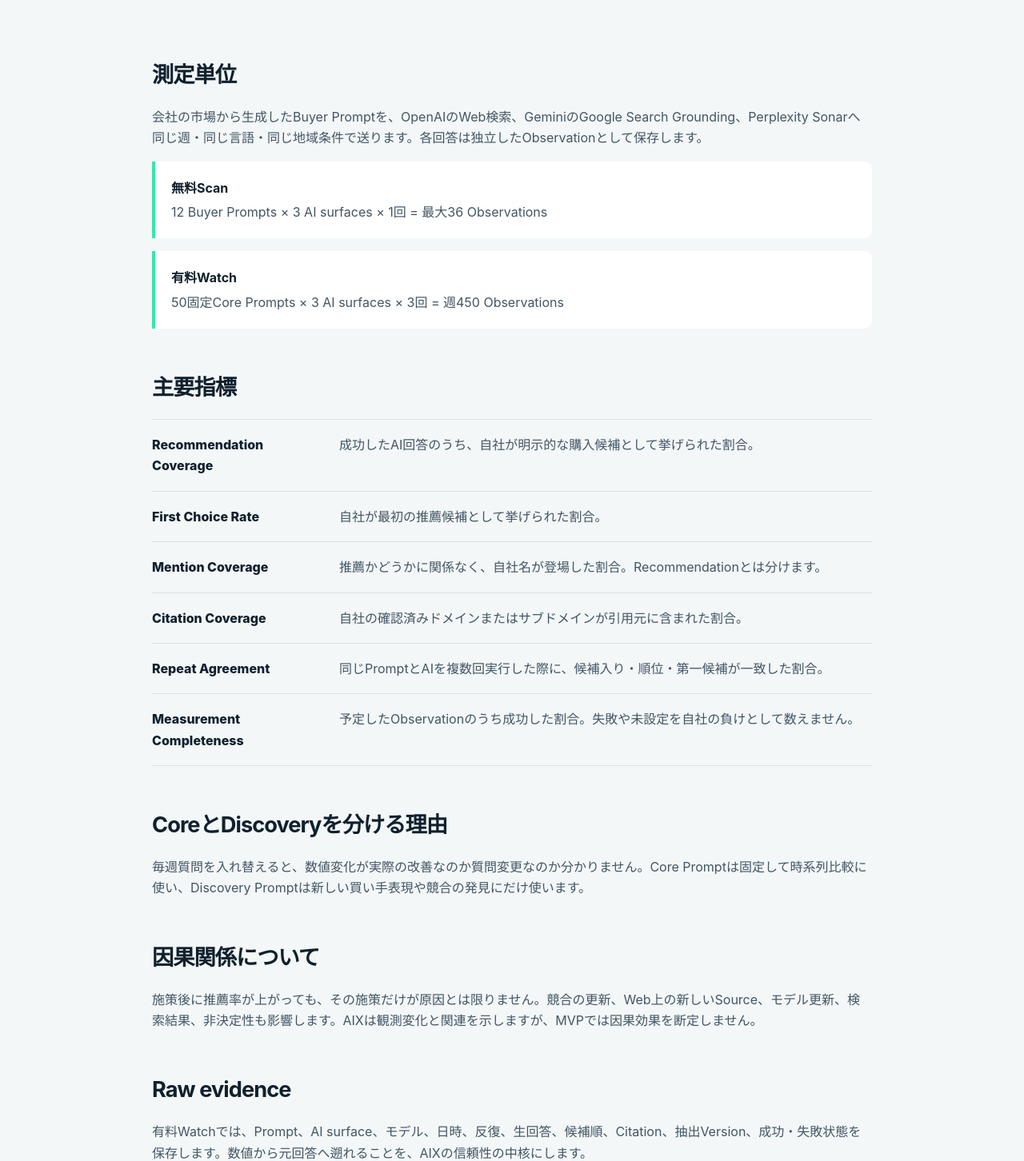
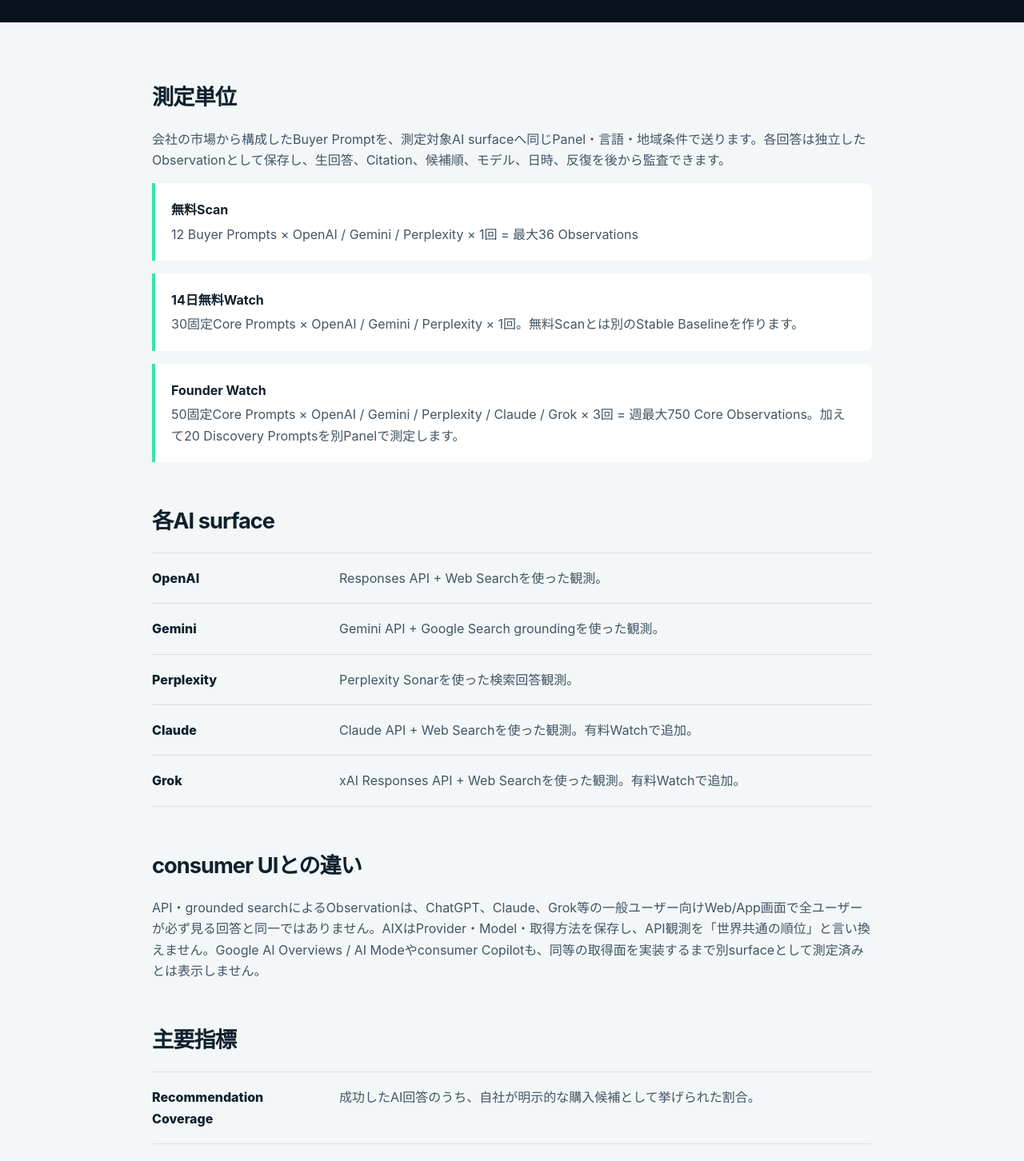
Before and after one commit to salve-de/AIX-next, a Next.js app: page /methodology in a window 1280 px wide. Shown: the part 480-1932 px from the top of the page at 80% size. Built offline with nearby package versions, Linux system fonts and the light colour scheme; no server answers.

Commit message:
Make five-surface measurement methodology explicit

```diff
--- a/app/methodology/page.tsx
+++ b/app/methodology/page.tsx
@@ -1,13 +1,17 @@
 import { MarketingShell } from "@/components/marketing-shell";
 
 export default function MethodologyPage() {
-  return <MarketingShell eyebrow="METHODOLOGY" title="AIXは、何を測っているのか。" lead="AIXの数値は、全世界のChatGPT順位ではありません。条件を固定したAI観測パネルです。">
-    <h2>測定単位</h2><p>会社の市場から生成したBuyer Promptを、OpenAIのWeb検索、GeminiのGoogle Search Grounding、Perplexity Sonarへ同じ週・同じ言語・同じ地域条件で送ります。各回答は独立したObservationとして保存します。</p>
-    <div className="document-callout"><strong>無料Scan</strong><p>12 Buyer Prompts × 3 AI surfaces × 1回 = 最大36 Observations</p></div>
-    <div className="document-callout"><strong>有料Watch</strong><p>50固定Core Prompts × 3 AI surfaces × 3回 = 週450 Observations</p></div>
+  return <MarketingShell eyebrow="METHODOLOGY" title="AIXは、何を測っているのか。" lead="AIXの数値は、全世界のChatGPT順位でも、consumer UIを完全再現した値でもありません。条件を固定したAI観測パネルです。">
+    <h2>測定単位</h2><p>会社の市場から構成したBuyer Promptを、測定対象AI surfaceへ同じPanel・言語・地域条件で送ります。各回答は独立したObservationとして保存し、生回答、Citation、候補順、モデル、日時、反復を後から監査できます。</p>
+    <div className="document-callout"><strong>無料Scan</strong><p>12 Buyer Prompts × OpenAI / Gemini / Perplexity × 1回 = 最大36 Observations</p></div>
+    <div className="document-callout"><strong>14日無料Watch</strong><p>30固定Core Prompts × OpenAI / Gemini / Perplexity × 1回。無料Scanとは別のStable Baselineを作ります。</p></div>
+    <div className="document-callout"><strong>Founder Watch</strong><p>50固定Core Prompts × OpenAI / Gemini / Perplexity / Claude / Grok × 3回 = 週最大750 Core Observations。加えて20 Discovery Promptsを別Panelで測定します。</p></div>
+    <h2>各AI surface</h2><dl className="definition-list"><div><dt>OpenAI</dt><dd>Responses API + Web Searchを使った観測。</dd></div><div><dt>Gemini</dt><dd>Gemini API + Google Search groundingを使った観測。</dd></div><div><dt>Perplexity</dt><dd>Perplexity Sonarを使った検索回答観測。</dd></div><div><dt>Claude</dt><dd>Claude API + Web Searchを使った観測。有料Watchで追加。</dd></div><div><dt>Grok</dt><dd>xAI Responses API + Web Searchを使った観測。有料Watchで追加。</dd></div></dl>
+    <h2>consumer UIとの違い</h2><p>API・grounded searchによるObservationは、ChatGPT、Claude、Grok等の一般ユーザー向けWeb/App画面で全ユーザーが必ず見る回答と同一ではありません。AIXはProvider・Model・取得方法を保存し、API観測を「世界共通の順位」と言い換えません。Google AI Overviews / AI Modeやconsumer Copilotも、同等の取得面を実装するまで別surfaceとして測定済みとは表示しません。</p>
     <h2>主要指標</h2><dl className="definition-list"><div><dt>Recommendation Coverage</dt><dd>成功したAI回答のうち、自社が明示的な購入候補として挙げられた割合。</dd></div><div><dt>First Choice Rate</dt><dd>自社が最初の推薦候補として挙げられた割合。</dd></div><div><dt>Mention Coverage</dt><dd>推薦かどうかに関係なく、自社名が登場した割合。Recommendationとは分けます。</dd></div><div><dt>Citation Coverage</dt><dd>自社の確認済みドメインまたはサブドメインが引用元に含まれた割合。</dd></div><div><dt>Repeat Agreement</dt><dd>同じPromptとAIを複数回実行した際に、候補入り・順位・第一候補が一致した割合。</dd></div><div><dt>Measurement Completeness</dt><dd>予定したObservationのうち成功した割合。失敗や未設定を自社の負けとして数えません。</dd></div></dl>
-    <h2>CoreとDiscoveryを分ける理由</h2><p>毎週質問を入れ替えると、数値変化が実際の改善なのか質問変更なのか分かりません。Core Promptは固定して時系列比較に使い、Discovery Promptは新しい買い手表現や競合の発見にだけ使います。</p>
-    <h2>因果関係について</h2><p>施策後に推薦率が上がっても、その施策だけが原因とは限りません。競合の更新、Web上の新しいSource、モデル更新、検索結果、非決定性も影響します。AIXは観測変化と関連を示しますが、MVPでは因果効果を断定しません。</p>
-    <h2>Raw evidence</h2><p>有料Watchでは、Prompt、AI surface、モデル、日時、反復、生回答、候補順、Citation、抽出Version、成功・失敗状態を保存します。数値から元回答へ遡れることを、AIXの信頼性の中核にします。</p>
+    <h2>Core / Discovery / Customを分ける理由</h2><p>毎週質問を入れ替えると、数値変化が改善なのか質問変更なのか分かりません。Core Promptは固定して時系列比較に使い、Discoveryは新しい買い手表現や競合の発見、Customは企業固有の追加質問に使います。DiscoveryとCustomはCoreのTrendへ混ぜません。</p>
+    <h2>AI surfaceが変わった場合</h2><p>無料Watchの3面からFounder Watchの5面へ変わる場合など、測定surface構成が変わればPanel versionも変わり、新しいBaselineを作ります。違う面を測った結果を同じ時系列として比較しません。</p>
+    <h2>因果関係について</h2><p>施策後に推薦率やReferral Conversionが上がっても、その施策だけが原因とは限りません。競合の更新、新しいSource、モデル更新、検索結果、非決定性、他チャネルも影響します。AIXは観測変化と実イベントを示しますが、単純なBefore/Afterを因果効果と断定しません。</p>
+    <h2>Raw evidence</h2><p>Prompt、AI surface、モデル、日時、反復、生回答、候補順、Citation、成功・失敗状態を保存します。数字から元回答へ遡れることを、AIXの信頼性の中核にします。</p>
   </MarketingShell>;
 }
```
